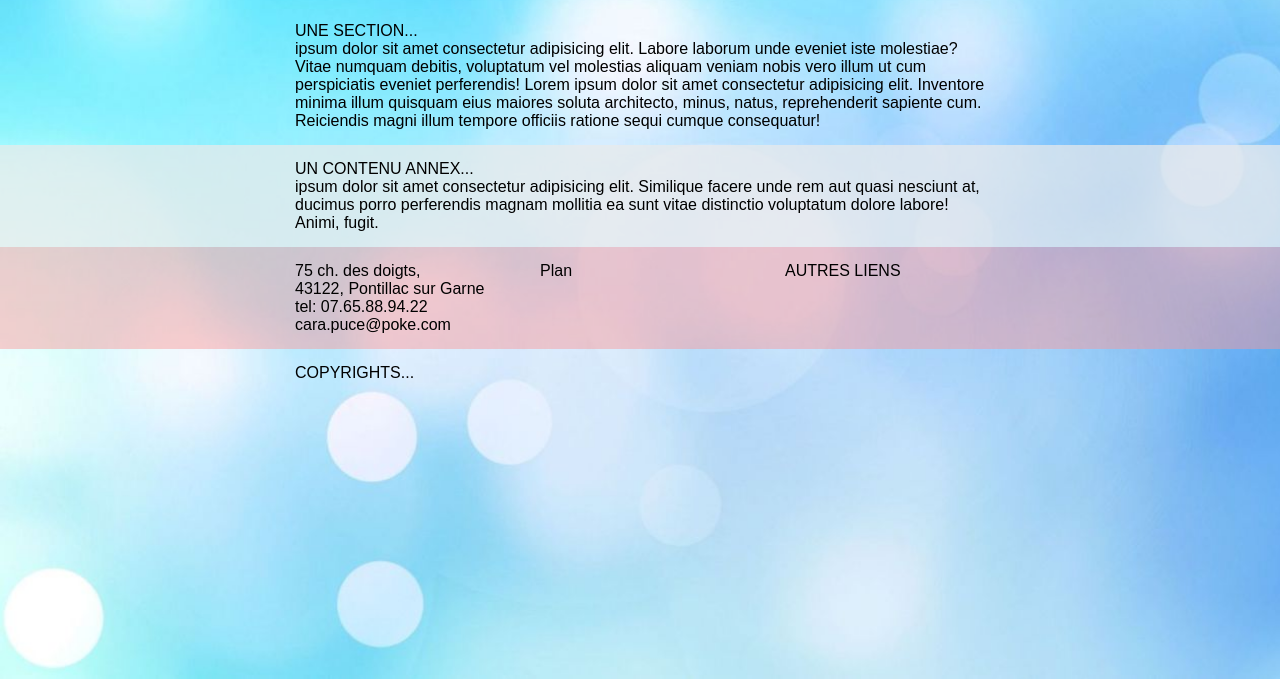
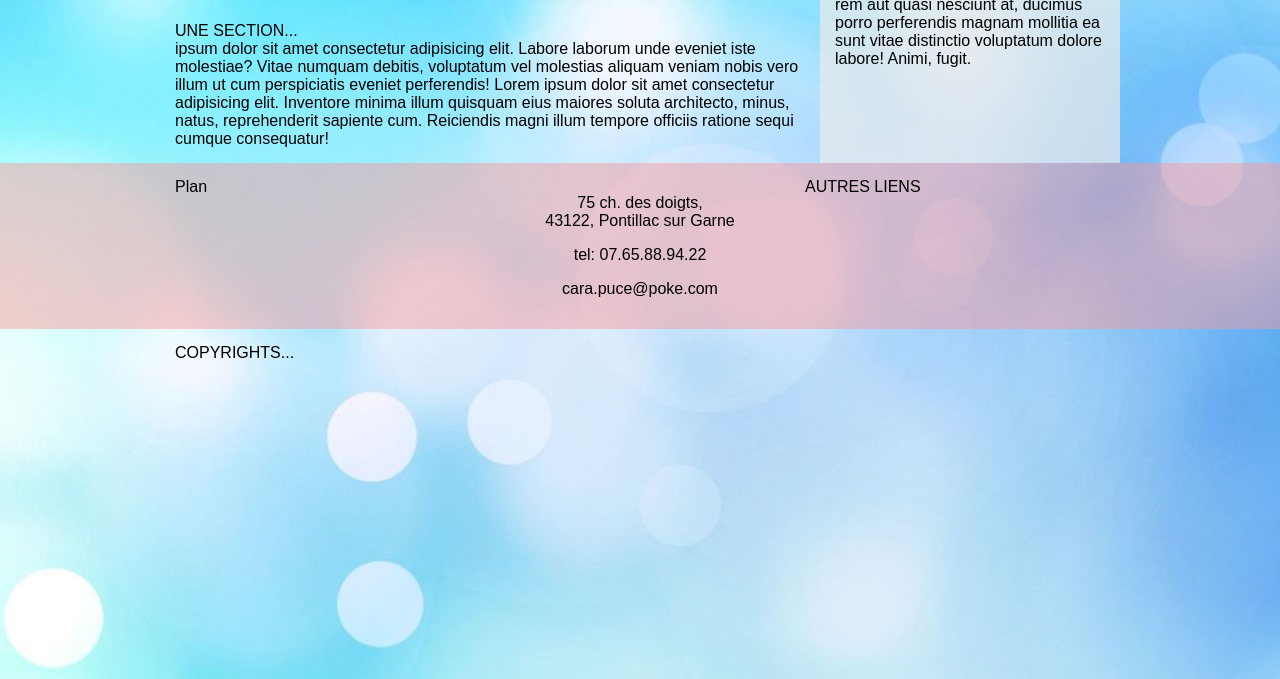
Before and after one commit to Charles-de-Chabot/site-responsive, a plain HTML site: page index.html in a window 1280 px wide. Shown: the part 121-800 px from the top of the page. Drawn offline with Linux system fonts and the light colour scheme.

Commit message:
fin css pour les trois formats

```diff
--- a/index.html
+++ b/index.html
@@ -38,10 +38,12 @@
             <div id="colonnes-footer" class="container">
 
                 <address>
-                    75 ch. des doigts, <br>
-                    43122, Pontillac sur Garne <br>
-                    tel: 07.65.88.94.22 <br>
-                    cara.puce@poke.com
+                    <p id="postal">
+                        75 ch. des doigts, <br>
+                        43122, Pontillac sur Garne
+                    </p>
+                    <p id="mobile">tel: 07.65.88.94.22</p>
+                    <p id="email">cara.puce@poke.com</p>
 
                 </address>
 
--- a/style.css
+++ b/style.css
@@ -5,6 +5,7 @@
 address {
     font-style: normal;
     /*supp l'italique (<address> est de base en font italique)*/
+    text-align: center;
 }
 
 body {
@@ -56,17 +57,57 @@ section>.container,
 
     #colonnes-footer {
         display: flex;
+        flex-wrap: wrap;
         gap: 15px;
     }
 
-    #colonnes-footer > * {
+    #colonnes-footer>* {
         /* les elements se partage l'espace inutilisé en largeur*/
         /*flex-grow: 1;*/
         /* les elements ne vonts pas se contracter si les voisins les poussent */
         /*flex-shrink: 0;*/
         /* la dimention // à la direction du flex */
-        /*flex-basis: calc(100% / 3);*/
+        /*flex-basis: calc(100% / 3) - 30px);*/
         /* flex permet de résumer en une foix ces trois fonctions*/
-        flex: 1 0 calc(100% / 3);
+        flex: 1 0 calc((100% / 3) - 30px);
     }
 }
+
+/* largeur d'eccran entre 768px et 991px*/
+@media (min-width: 768px) and (max-width: 991px) {
+    #colonnes-footer > address {
+        flex-basis: 100%;
+    }
+}
+/* largeur d'ecran de plus de 992px */
+@media (min-width: 992px) {
+    .container {
+        width: 960px;
+    }
+
+    #colonnes {
+        display: flex;
+        margin-left: auto;
+        margin-right: auto;
+        width: 960px;
+    }
+
+    #content {
+        flex-grow: 1;
+    }
+
+    #colonnes .container {
+        width: auto;
+    }
+
+    aside {
+        flex: 0 0 300px;
+    }
+
+    #plan-site {
+        /* Ordre d'affichache en tant qu'enfant flex, par defaut 0*/
+        /* -1 le decale car les autrezs valent 0*/
+        order: -1;
+    }
+
+}
```
